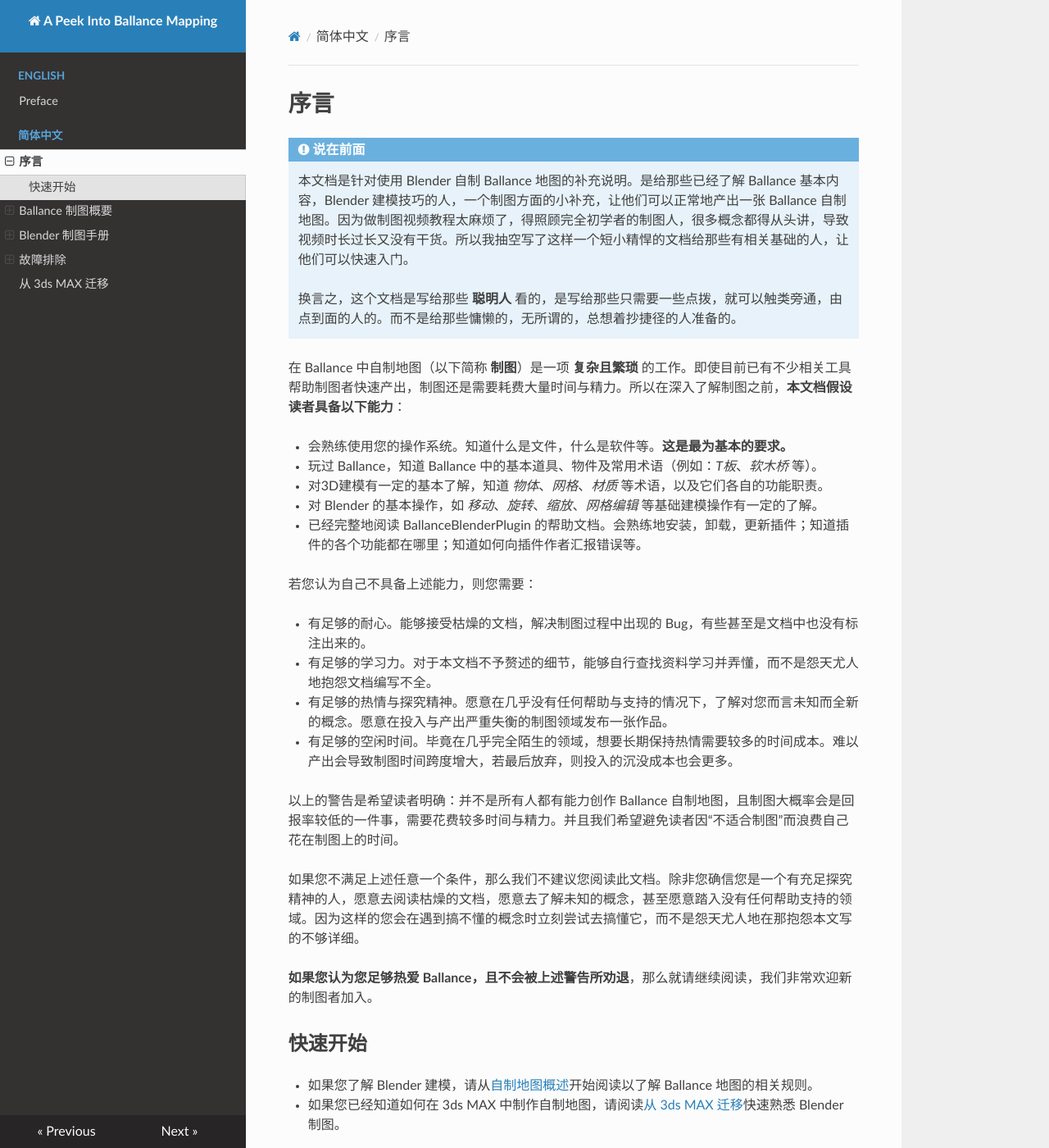
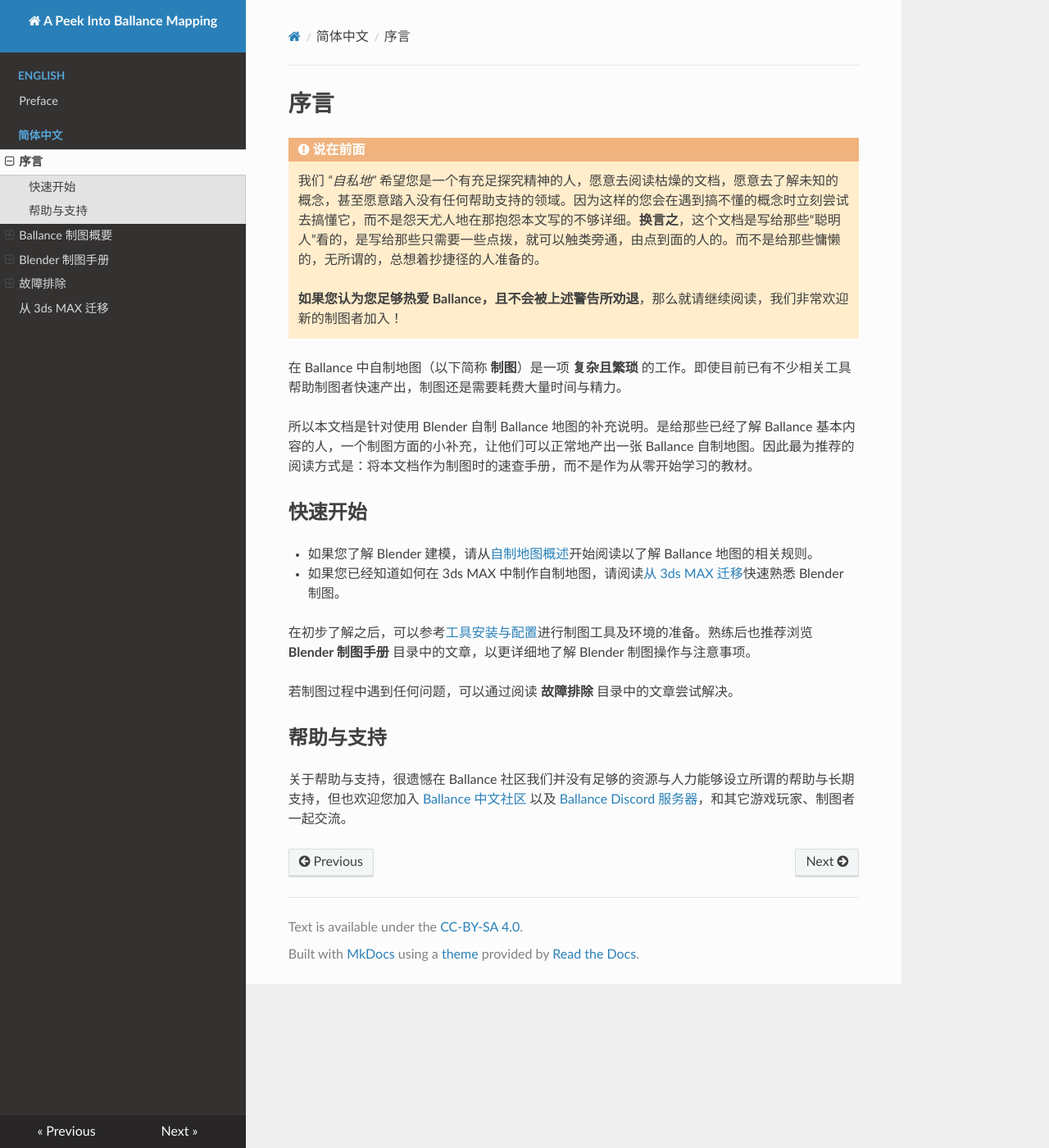
Before and after one commit to yyc12345/A-Peek-Into-Ballance-Mapping, an MkDocs documentation site: the page built from docs/zh-cn/index.md, in a window 1280 px wide and 1400 px high. Shown: the whole window at 82% size. Built offline with MkDocs 1.6.1, drawn with Linux system fonts in a browser that asks for light colours; nearby versions of some CDN libraries.

Commit message:
update: simplify index

```diff
--- a/docs/zh-cn/index.md
+++ b/docs/zh-cn/index.md
@@ -1,30 +1,13 @@
 # 序言
 
-!!! note "说在前面"
-    本文档是针对使用 Blender 自制 Ballance 地图的补充说明。是给那些已经了解 Ballance 基本内容，Blender 建模技巧的人，一个制图方面的小补充，让他们可以正常地产出一张 Ballance 自制地图。因为做制图视频教程太麻烦了，得照顾完全初学者的制图人，很多概念都得从头讲，导致视频时长过长又没有干货。所以我抽空写了这样一个短小精悍的文档给那些有相关基础的人，让他们可以快速入门。
+!!! warning "说在前面"
+    我们 _“自私地”_ 希望您是一个有充足探究精神的人，愿意去阅读枯燥的文档，愿意去了解未知的概念，甚至愿意踏入没有任何帮助支持的领域。因为这样的您会在遇到搞不懂的概念时立刻尝试去搞懂它，而不是怨天尤人地在那抱怨本文写的不够详细。**换言之**，这个文档是写给那些“聪明人”看的，是写给那些只需要一些点拨，就可以触类旁通，由点到面的人的。而不是给那些慵懒的，无所谓的，总想着抄捷径的人准备的。
 
-    换言之，这个文档是写给那些 **聪明人** 看的，是写给那些只需要一些点拨，就可以触类旁通，由点到面的人的。而不是给那些慵懒的，无所谓的，总想着抄捷径的人准备的。
+    **如果您认为您足够热爱 Ballance，且不会被上述警告所劝退**，那么就请继续阅读，我们非常欢迎新的制图者加入！
 
-在 Ballance 中自制地图（以下简称 **制图**）是一项 **复杂且繁琐** 的工作。即使目前已有不少相关工具帮助制图者快速产出，制图还是需要耗费大量时间与精力。所以在深入了解制图之前，**本文档假设读者具备以下能力**：
+在 Ballance 中自制地图（以下简称 **制图**）是一项 **复杂且繁琐** 的工作。即使目前已有不少相关工具帮助制图者快速产出，制图还是需要耗费大量时间与精力。
 
-- 会熟练使用您的操作系统。知道什么是文件，什么是软件等。**这是最为基本的要求。**
-- 玩过 Ballance，知道 Ballance 中的基本道具、物件及常用术语（例如：*T板*、*软木桥* 等）。
-- 对3D建模有一定的基本了解，知道 *物体*、*网格*、*材质* 等术语，以及它们各自的功能职责。
-- 对 Blender 的基本操作，如 *移动*、*旋转*、*缩放*、*网格编辑* 等基础建模操作有一定的了解。
-- 已经完整地阅读 BallanceBlenderPlugin 的帮助文档。会熟练地安装，卸载，更新插件；知道插件的各个功能都在哪里；知道如何向插件作者汇报错误等。
-
-若您认为自己不具备上述能力，则您需要：
-
-- 有足够的耐心。能够接受枯燥的文档，解决制图过程中出现的 Bug，有些甚至是文档中也没有标注出来的。
-- 有足够的学习力。对于本文档不予赘述的细节，能够自行查找资料学习并弄懂，而不是怨天尤人地抱怨文档编写不全。
-- 有足够的热情与探究精神。愿意在几乎没有任何帮助与支持的情况下，了解对您而言未知而全新的概念。愿意在投入与产出严重失衡的制图领域发布一张作品。
-- 有足够的空闲时间。毕竟在几乎完全陌生的领域，想要长期保持热情需要较多的时间成本。难以产出会导致制图时间跨度增大，若最后放弃，则投入的沉没成本也会更多。
-
-以上的警告是希望读者明确：并不是所有人都有能力创作 Ballance 自制地图，且制图大概率会是回报率较低的一件事，需要花费较多时间与精力。并且我们希望避免读者因“不适合制图”而浪费自己花在制图上的时间。
-
-如果您不满足上述任意一个条件，那么我们不建议您阅读此文档。除非您确信您是一个有充足探究精神的人，愿意去阅读枯燥的文档，愿意去了解未知的概念，甚至愿意踏入没有任何帮助支持的领域。因为这样的您会在遇到搞不懂的概念时立刻尝试去搞懂它，而不是怨天尤人地在那抱怨本文写的不够详细。
-
-**如果您认为您足够热爱 Ballance，且不会被上述警告所劝退**，那么就请继续阅读，我们非常欢迎新的制图者加入。
+所以本文档是针对使用 Blender 自制 Ballance 地图的补充说明。是给那些已经了解 Ballance 基本内容的人，一个制图方面的小补充，让他们可以正常地产出一张 Ballance 自制地图。因此最为推荐的阅读方式是：将本文档作为制图时的速查手册，而不是作为从零开始学习的教材。
 
 ## 快速开始
 
@@ -33,4 +16,8 @@
 
 在初步了解之后，可以参考[工具安装与配置](./mapping/installations.md)进行制图工具及环境的准备。熟练后也推荐浏览 **Blender 制图手册** 目录中的文章，以更详细地了解 Blender 制图操作与注意事项。
 
-若制图过程中遇到任何问题，可以通过 **故障排除** 目录中的文章尝试解决。
+若制图过程中遇到任何问题，可以通过阅读 **故障排除** 目录中的文章尝试解决。
+
+## 帮助与支持
+
+关于帮助与支持，很遗憾在 Ballance 社区我们并没有足够的资源与人力能够设立所谓的帮助与长期支持，但也欢迎您加入 [Ballance 中文社区](https://ballance.jxpxxzj.cn/wiki/Ballance%E5%90%A7) 以及 [Ballance Discord 服务器](https://ballance.jxpxxzj.cn/wiki/Ballance_Discord%E6%9C%8D%E5%8A%A1%E5%99%A8)，和其它游戏玩家、制图者一起交流。
```
